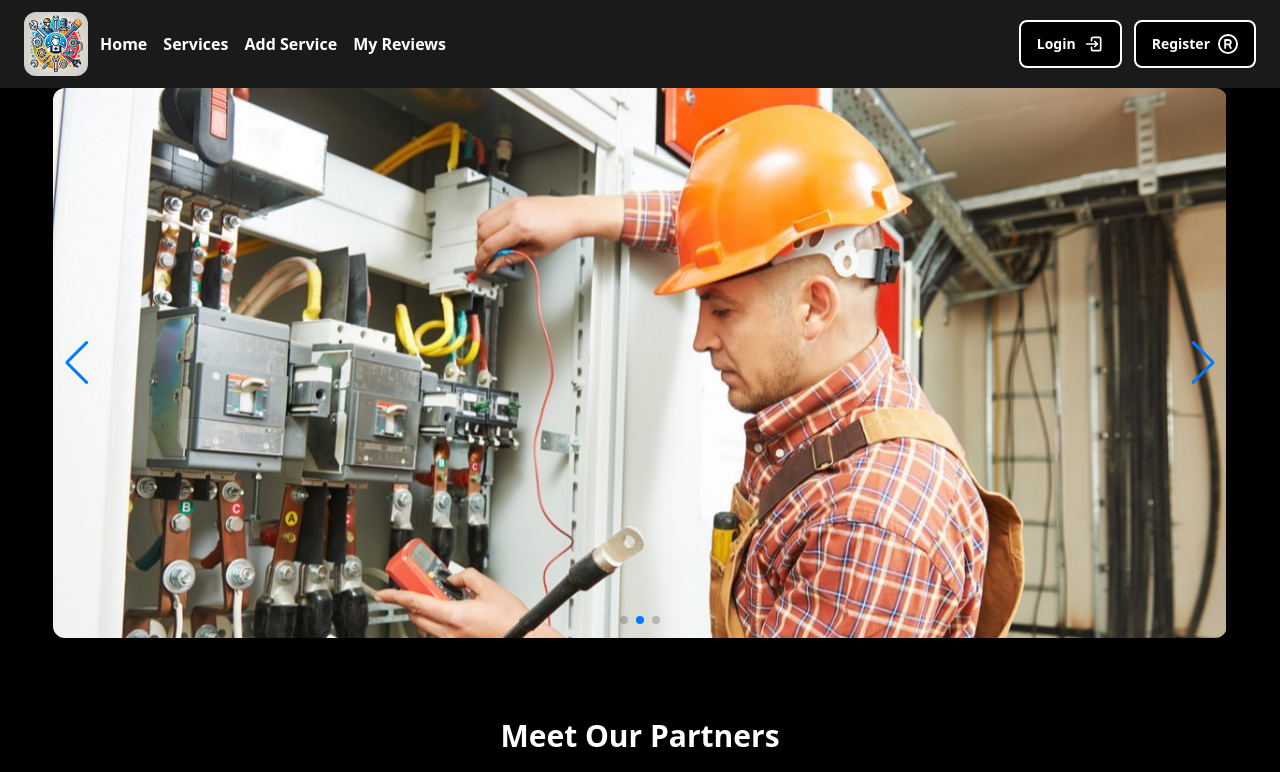
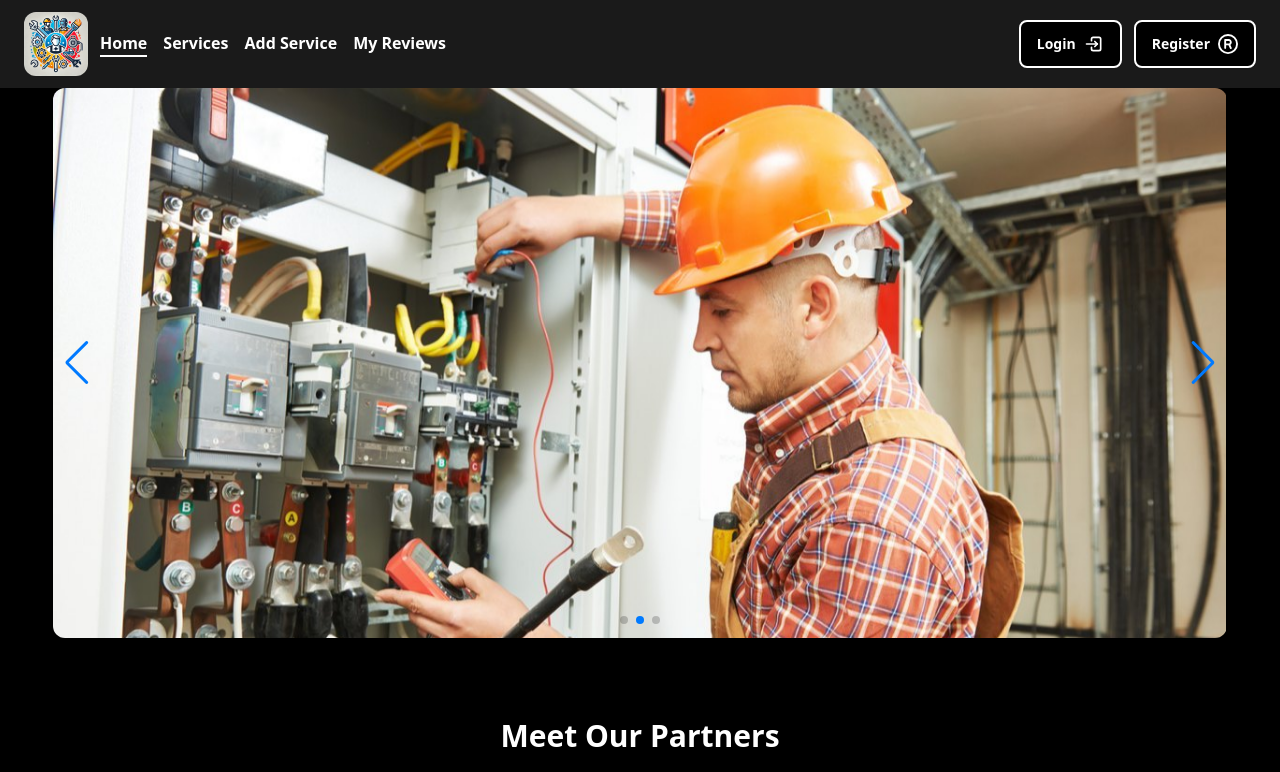
Before and after one commit to mdnasiruddin78/A11client, a React (Vite) app: page / in a window 1280 px wide. Shown: the top 772 px of the page. Built offline with nearby package versions, Linux system fonts and the light colour scheme.

Commit message:
some css add

```diff
--- a/src/index.css
+++ b/src/index.css
@@ -9,3 +9,11 @@
 body{
     background-color: black;
 }
+
+.active{
+    border-bottom: 2px solid white !important;
+}
+
+html{
+    overflow-y: scroll;
+}
```
